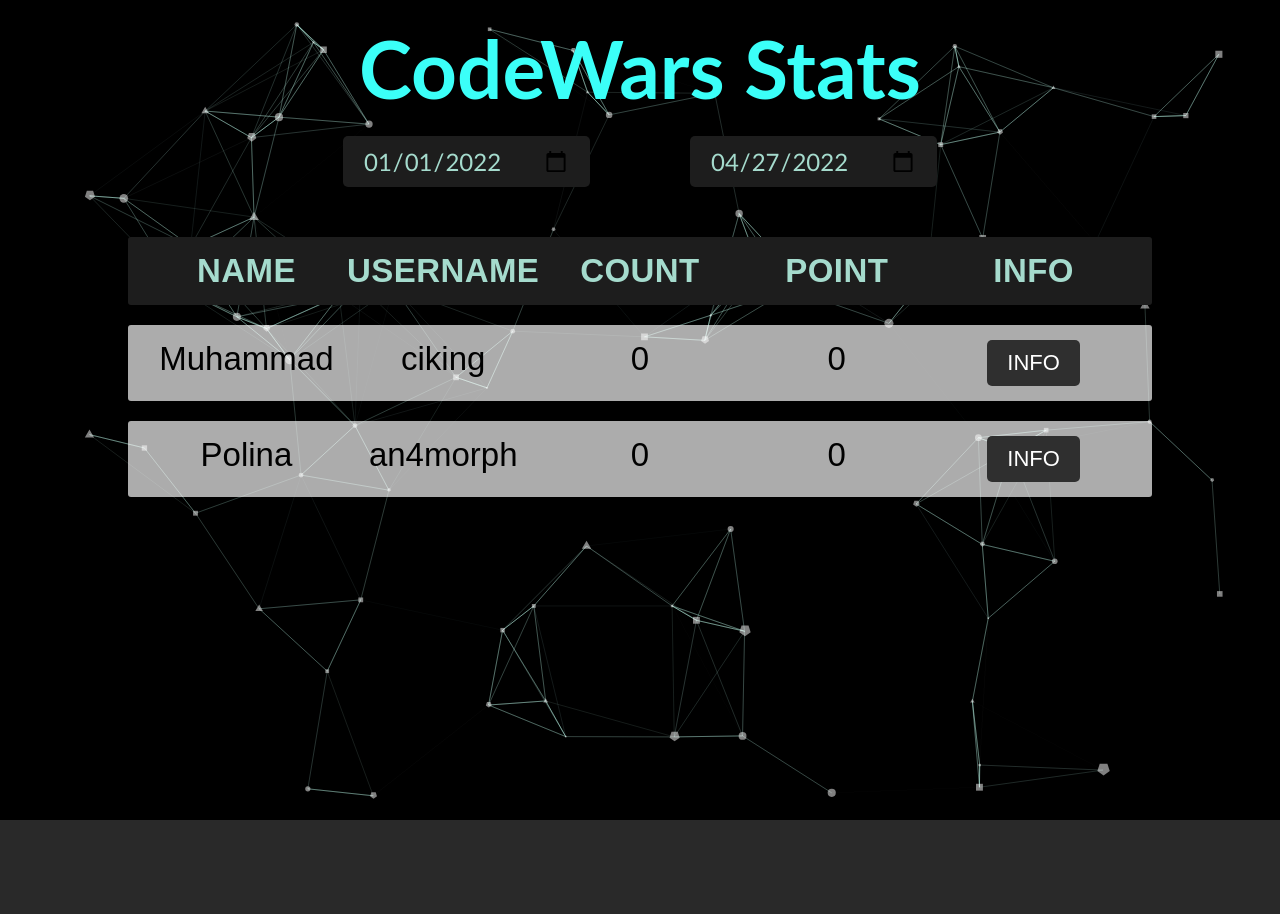
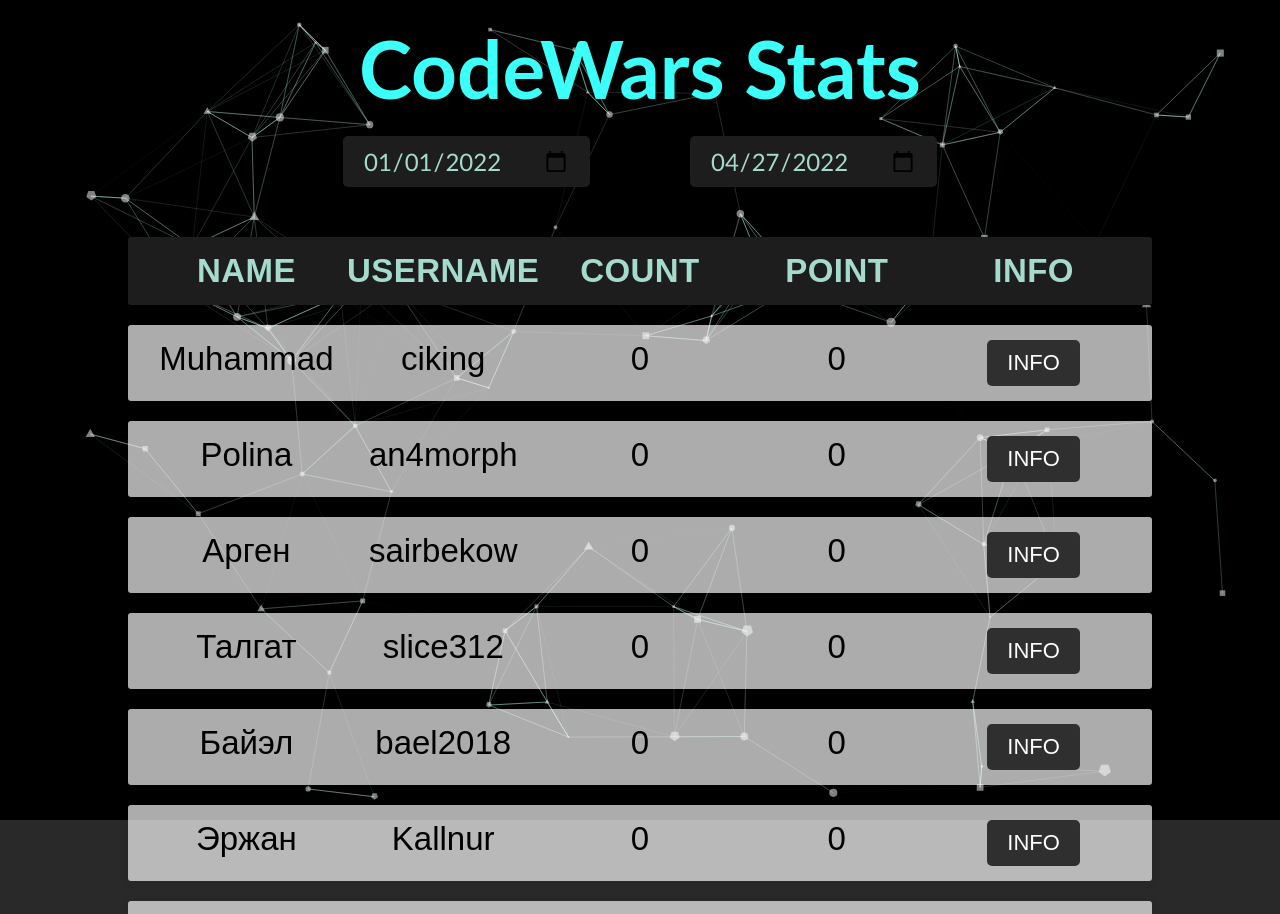
Before and after one commit to osakaii/code-wars, a React (Create React App) app: page / in a window 1280 px wide. Shown: the top 914 px of the page. Before the commit the page ends 820 px from the top, so only its background shows below. Built offline with nearby package versions, Linux system fonts and the light colour scheme; no server answers.

Commit message:
new students

```diff
--- a/src/consts/users.js
+++ b/src/consts/users.js
@@ -7,7 +7,27 @@
     {
         name: 'Polina',
         userName: 'an4morph'
-    }
+    },
+    {
+        name: "Арген",
+        userName: "sairbekow"
+    },
+    {
+        name: "Талгат",
+        userName: "slice312"
+    },
+    {
+        name: "Байэл",
+        userName: "bael2018"
+    },
+    {
+        name: "Эржан",
+        userName: "Kallnur"
+    },
+    {
+        name: "Алтынбек",
+        userName: "AltynKasym"
+    },
 ]
 
 USERS_DATA = USERS_DATA.map((el,index)=>{
```
